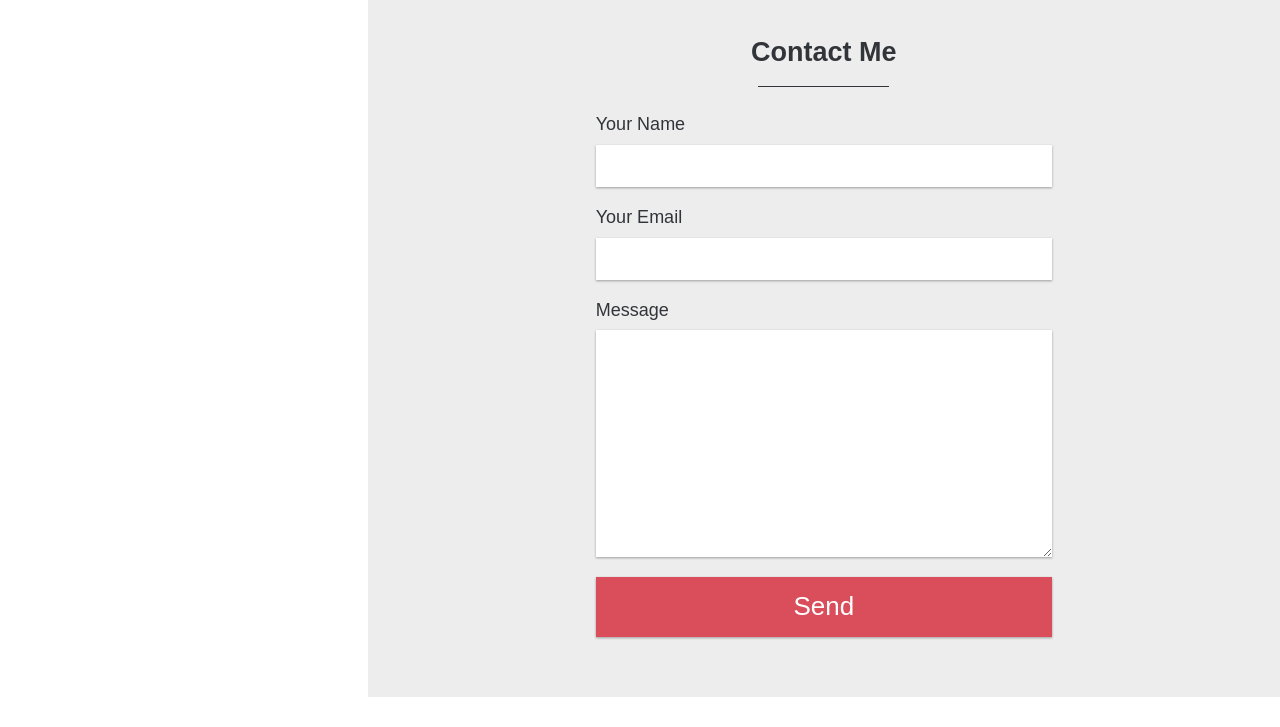
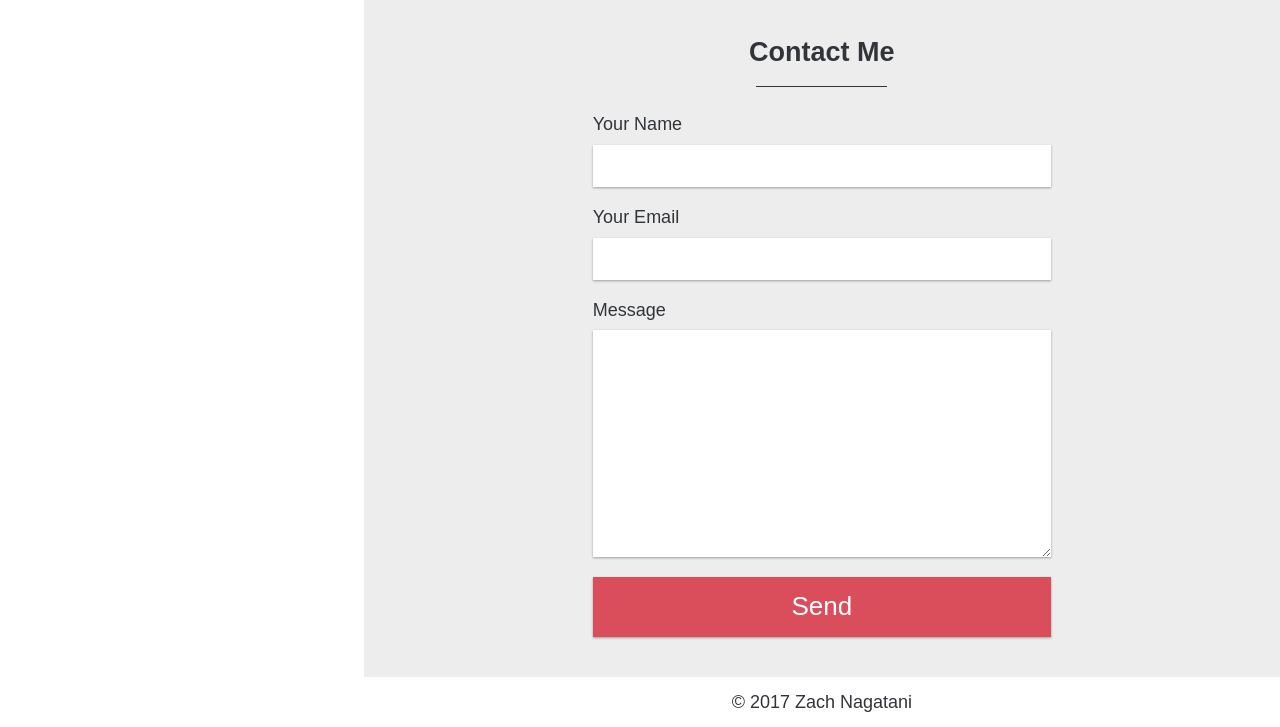
Before and after one commit to zachnagatani/personal, a website: page app/index.html in a window 1280 px wide. Shown: the part 1104-1831 px from the top of the page. Before the commit the page ends 1801 px from the top, so only its background shows below. Drawn offline with nearby package versions, Linux system fonts and the light colour scheme; files that its build step writes are made by us from their sources.

Commit message:
footer styles

```diff
--- a/app/styles/content/contact.scss
+++ b/app/styles/content/contact.scss
@@ -3,6 +3,7 @@
 .section--contact {
     @include section-setup();
     background: $color--bg;
+    padding-bottom: 70px;
 }
 
 .hr--contact {
--- /dev/null
+++ b/app/styles/content/footer.scss
@@ -0,0 +1,13 @@
+@import 'variables.scss';
+
+.footer {
+    @include content-width();
+    height: 50px;
+    position: absolute;
+    bottom: 0;
+    right: 0;
+    background: #fff;
+    display: flex;
+    align-items: center;
+    justify-content: center;
+}
--- a/app/styles/content/global.scss
+++ b/app/styles/content/global.scss
@@ -1,13 +1,19 @@
 @import 'variables.scss';
 
-html, body {
-  height: 100%;
+html {
+  min-height: 100%;
 }
 
 body {
+  height: 100%;
   font-family: $font--stack;
   color: $color--text;
   font-size: $font--copy-size;
+  position: relative;
+}
+
+body:after {
+  @include clearfix();
 }
 
 h1, h2, p {
--- a/app/styles/content/main.scss
+++ b/app/styles/content/main.scss
@@ -1,7 +1,7 @@
 @import 'variables.scss';
 
 main {
-    width: calc(66.6666% + 59px);
+    @include content-width();
     height: 100%;
     float: right;
 }
--- a/app/styles/main.scss
+++ b/app/styles/main.scss
@@ -7,3 +7,4 @@
 @import 'content/portfolio.scss';
 @import 'content/about.scss';
 @import 'content/contact.scss';
+@import 'content/footer.scss';
--- a/app/styles/variables.scss
+++ b/app/styles/variables.scss
@@ -18,3 +18,13 @@ $font--copy-size: 18px;
     flex-direction: column;
     align-items: center;
 }
+
+@mixin content-width() {
+    width: calc(66.6666% + 63px);
+}
+
+@mixin clearfix() {
+  content: " ";
+  display: block;
+  clear: both;
+}
```
